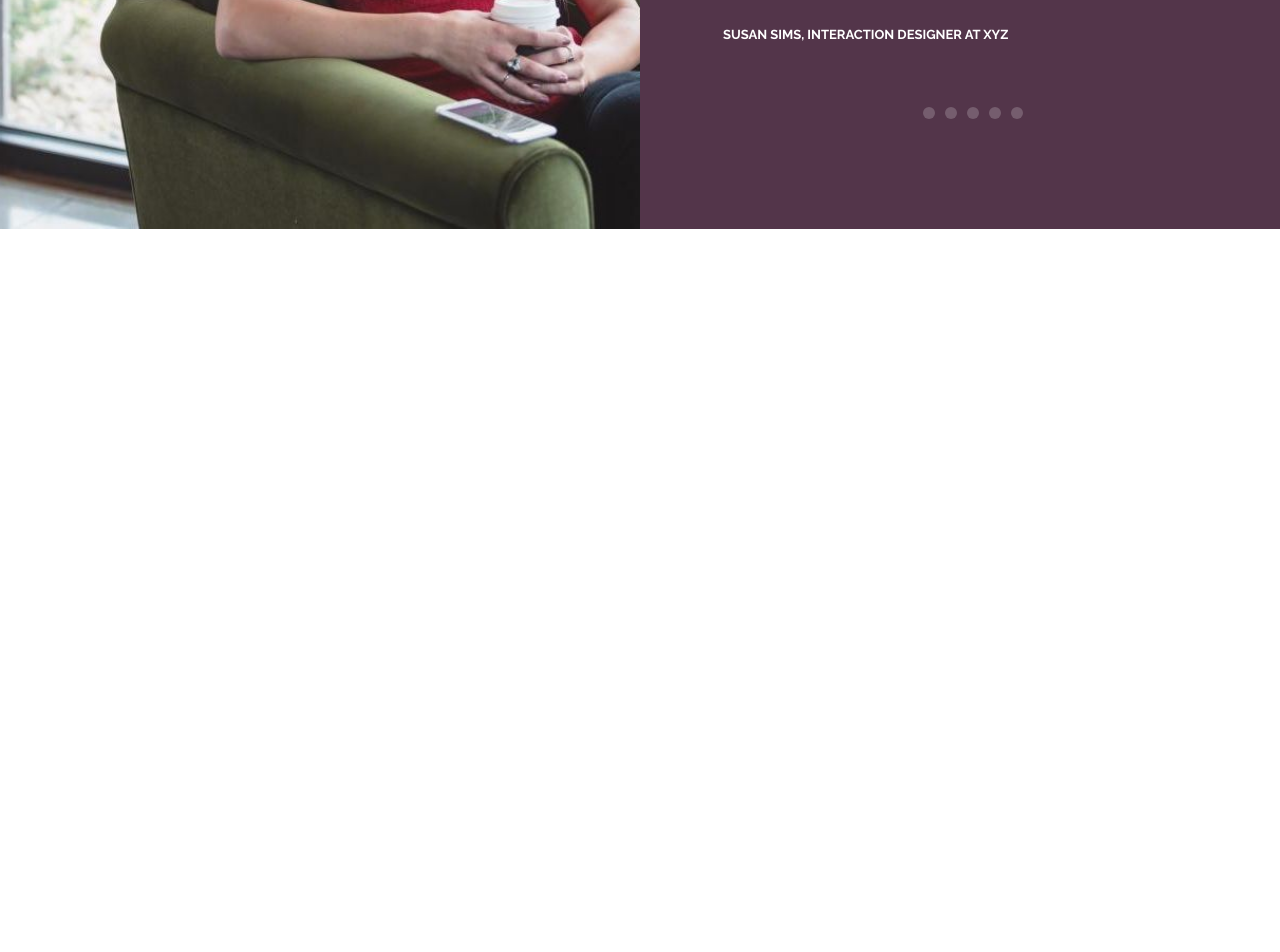
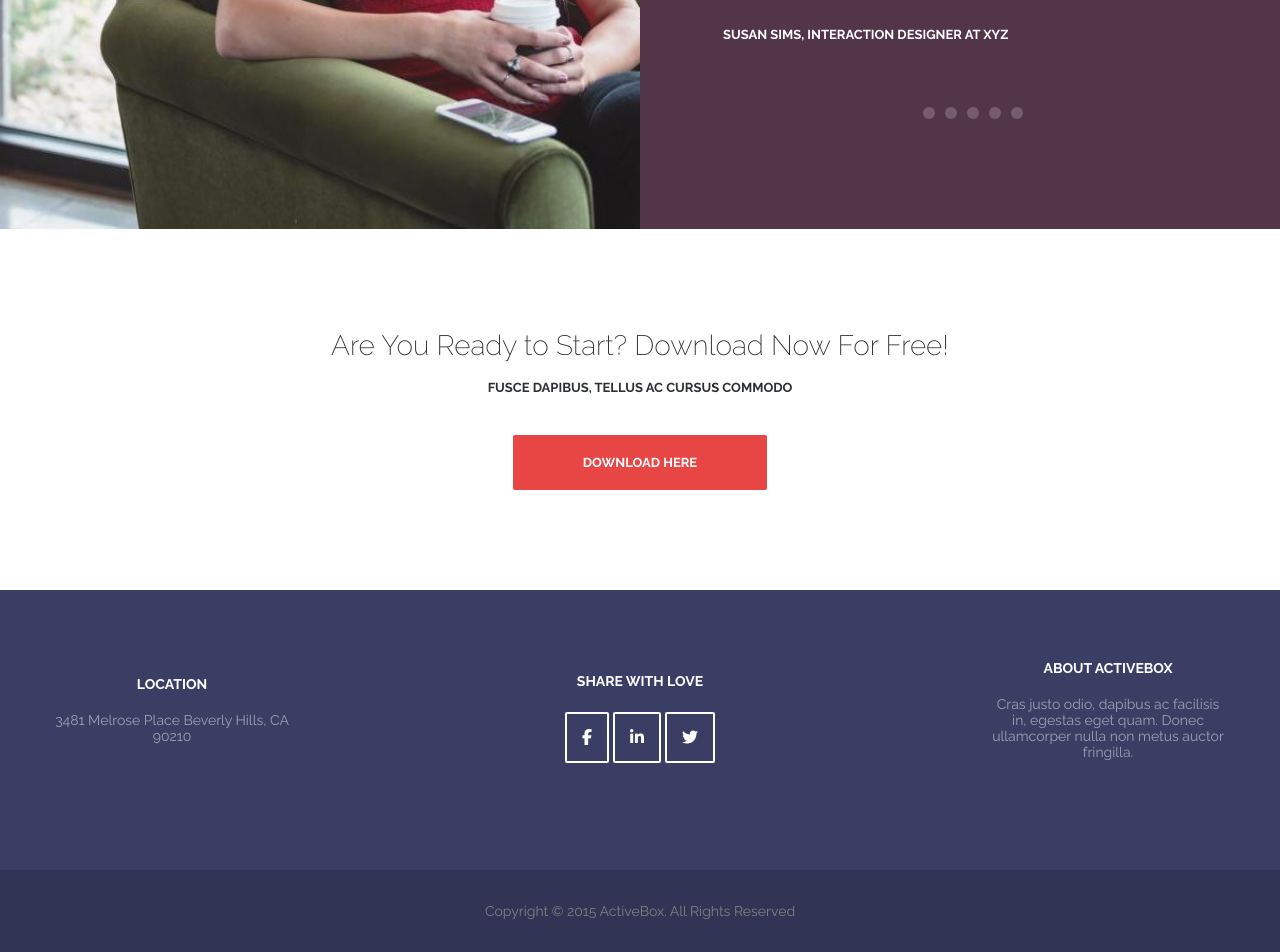
Before and after one commit to Mishka262757830/activebox, a plain HTML site: page index.html in a window 1280 px wide. Shown: the part 3500-4452 px from the top of the page. Before the commit the page ends 3729 px from the top, so only its background shows below. Drawn offline with Linux system fonts and the light colour scheme.

Commit message:
all done

```diff
--- a/index.html
+++ b/index.html
@@ -193,5 +193,35 @@
             </div>
         </div>
     </div>
+    <div class="download">
+        <div class="container">
+            <span class="download_text">Are You Ready to Start? Download Now For Free!</span>
+            <span class="download_subtitle">Fusce dapibus, tellus ac cursus commodo</span>
+            <button class="download_button">Download Here</button>
+        </div>
+    </div>
+    <div class="contacts">
+        <div class="container">
+            <div class="contacts_address">
+                <span class="contacts_address__title">Location</span>
+                <span class="contacts_address__text">3481 Melrose Place Beverly Hills, CA 90210</span>
+            </div>
+            <div class="contacts_social">
+                <span class="contacts_social__title">Share with Love</span>
+                <div class="contacts_social__item">
+                    <a href="#" class="contacts_social__link"><i class="fa fa-facebook" aria-hidden="true"></i></a>
+                    <a href="#" class="contacts_social__link"><i class="fa fa-linkedin" aria-hidden="true"></i></a>
+                    <a href="#" class="contacts_social__link"><i class="fa fa-twitter" aria-hidden="true"></i></a>
+                </div>
+            </div>
+            <div class="contacts_description">
+                <span class="contacts_description__title">About ActiveBox</span>
+                <span class="contacts_description__text">Cras justo odio, dapibus ac facilisis in, egestas eget quam. Donec ullamcorper nulla non metus auctor fringilla.</span>
+            </div>
+        </div>
+    </div>
+    <footer>
+        <span class="copyright">Copyright &copy; 2015 ActiveBox. All Rights Reserved</span>
+    </footer>
 </body>
 </html>
--- a/style.css
+++ b/style.css
@@ -382,3 +382,158 @@ header .container {
     opacity: 1;
     transition: opacity 0.5s linear;
 }
+
+/* DOWNLOAD */
+
+.download {
+    margin-top: 100px;
+}
+
+.download .container {
+    display: flex;
+    flex-direction: column;
+    justify-content: center;
+    align-items: center;
+}
+
+.download_text {
+    font-family: Raleway, serif;
+    font-size: 28px;
+    font-weight: 300;
+    color: #2d3033;
+    margin-bottom: 18px;
+}
+
+.download_subtitle {
+    font-family: Raleway, serif;
+    font-size: 13px;
+    font-weight: 700;
+    text-transform: uppercase;
+    color: #2d3033;
+    margin-bottom: 40px;
+}
+
+.download_button,
+.download_button:active,
+.download_button:focus {
+    font-family: Raleway, serif;
+    font-size: 13px;
+    font-weight: 600;
+    text-transform: uppercase;
+    color: #ffffff;
+    background-color: #e84545;
+    border-radius: 2px;
+    outline: none;
+    border-style: none;
+    cursor: pointer;
+    padding: 20px 70px;
+    margin-bottom: 100px;
+}
+
+.download_button:hover {
+    background-color: #ffffff;
+    color: #e84545;
+    transition: all 0.5s linear;
+}
+
+/* CONTACTS */
+
+.contacts {
+    background-color: #3a3e64;
+}
+
+.contacts .container {
+    display: flex;
+    flex-direction: row;
+    justify-content: space-between;
+}
+
+.contacts_address {
+    margin-top: 70px;
+    margin-bottom: 110px;
+    display: flex;
+    flex-direction: column;
+    justify-content: center;
+    align-items: center;
+    width: 20%;
+    text-align: center;
+}
+
+.contacts_address__title,
+.contacts_social__title,
+.contacts_description__title {
+    font-family: Raleway, serif;
+    font-size: 14px;
+    font-weight: 700;
+    text-transform: uppercase;
+    color: #ffffff;
+    margin-bottom: 20px;
+}
+
+.contacts_address__text,
+.contacts_description__text {
+    opacity: 0.5;
+    font-family: Raleway, serif;
+    font-size: 14px;
+    font-weight: 400;
+    color: #ffffff;
+}
+
+.contacts_social {
+    margin-top: 70px;
+    margin-bottom: 110px;
+    display: flex;
+    flex-direction: column;
+    justify-content: center;
+    align-items: center;
+    text-align: center;
+    width: 20%;
+}
+
+.contacts_social__item {
+    margin-top: 20px;
+}
+
+.contacts_social__link {
+    color: #ffffff;
+    background-color: rgba(255,255,255,0.0);
+    border: 2px solid #ffffff;
+    border-radius: 2px;
+    padding: 15px;
+}
+
+.contacts_social__link:hover {
+    background-color: #ffffff;
+    color: #3a3e64;
+    transition: all 0.5s linear;
+}
+
+.contacts_description {
+    margin-top: 70px;
+    margin-bottom: 110px;
+    display: flex;
+    flex-direction: column;
+    justify-content: center;
+    align-items: center;
+    text-align: center;
+    width: 20%;
+}
+
+/* FOOTER */
+
+footer {
+    background-color: #313454;
+    display: flex;
+    justify-content: center;
+    text-align: center;
+}
+
+.copyright {
+    font-family: Raleway, serif;
+    font-size: 14px;
+    line-height: 22px;
+    font-weight: 400;
+    color: #808080;
+    margin-top: 30px;
+    margin-bottom: 30px;
+}
```
